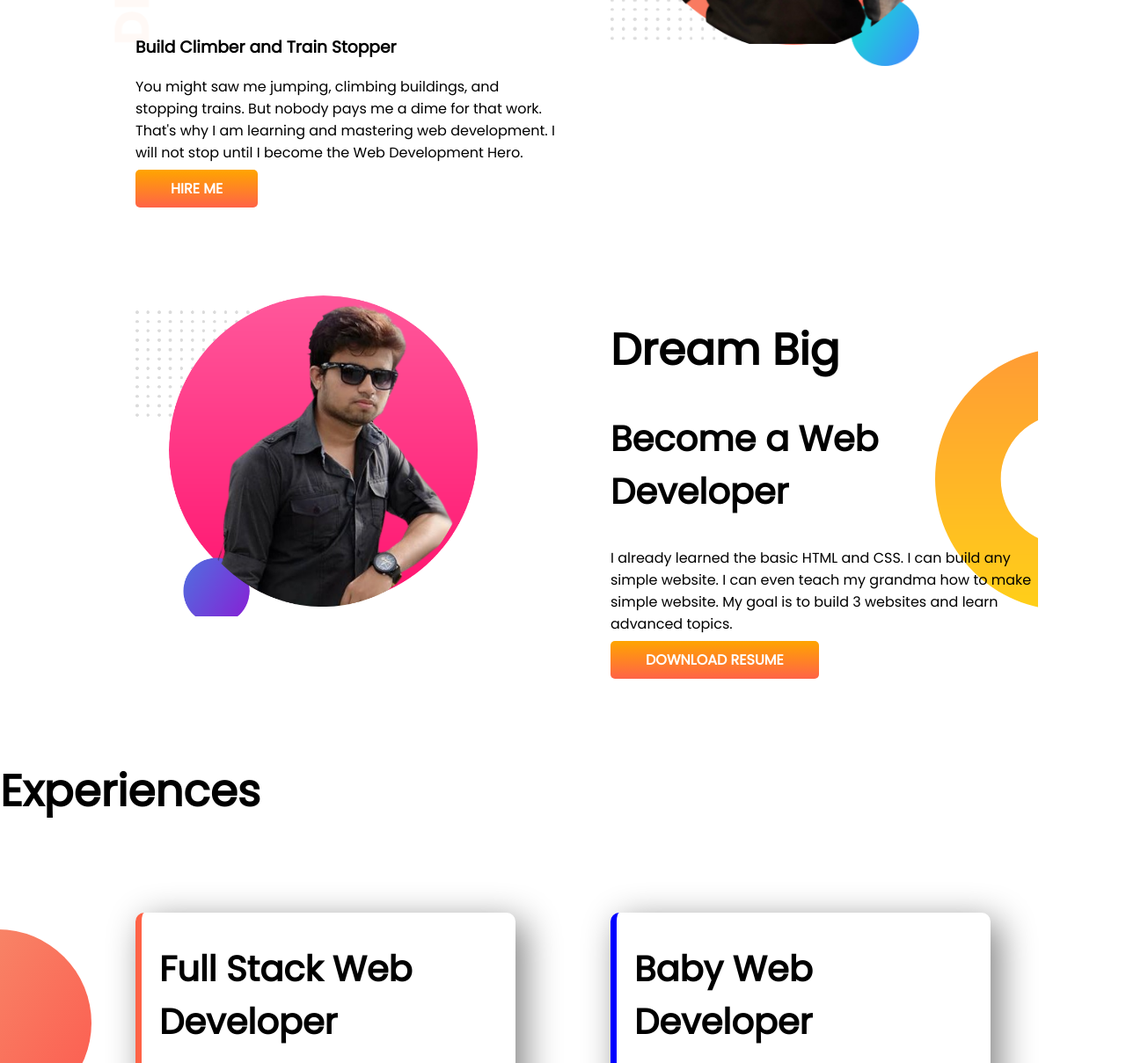
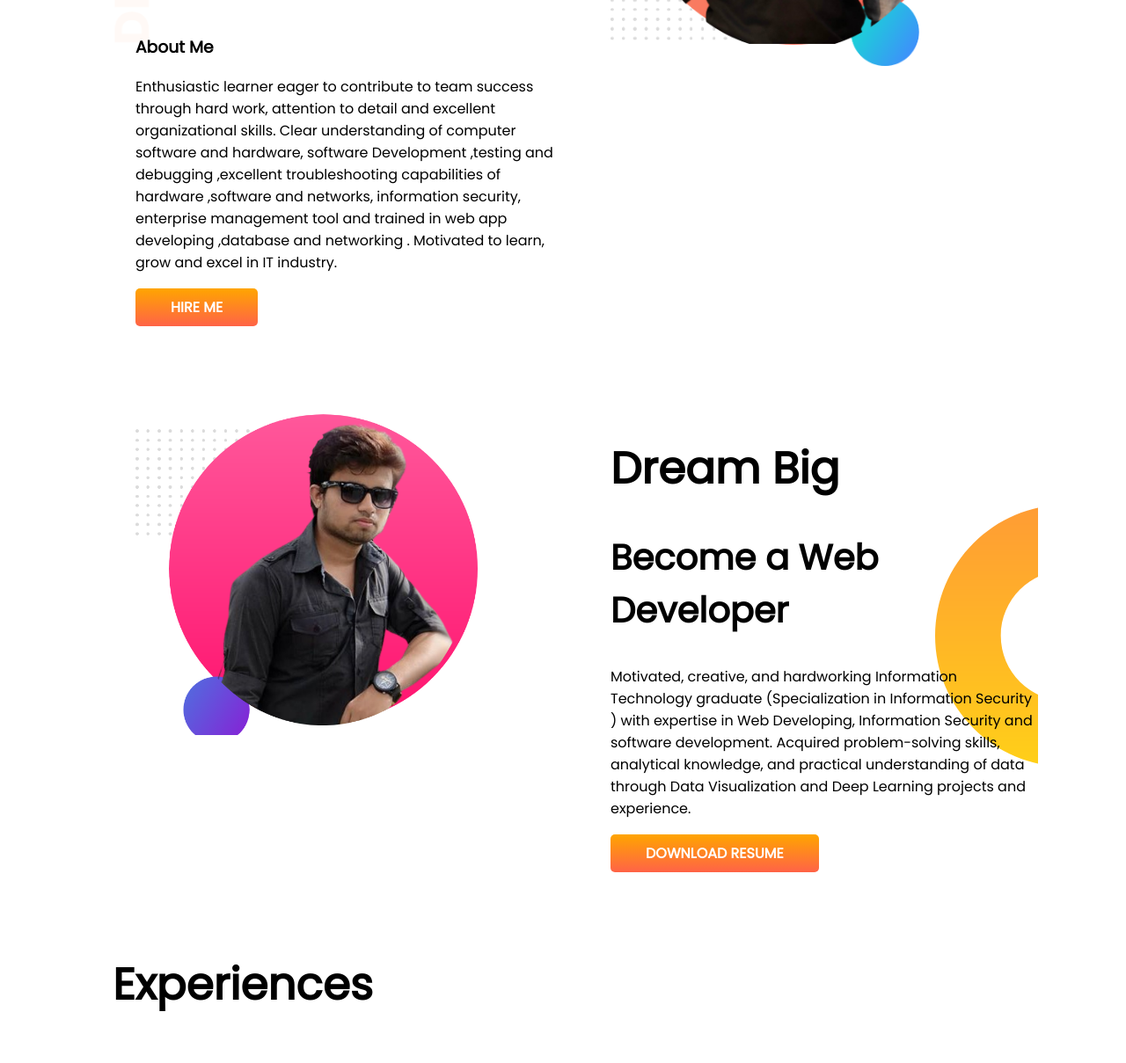
Before and after one commit to Nyth/developer-portfolio, a plain HTML site: page index.html in a window 1280 px wide. Shown: the part 411-1620 px from the top of the page at 88% size. Drawn offline with Linux system fonts and the light colour scheme.

Commit message:
Website final

```diff
--- a/index.html
+++ b/index.html
@@ -17,8 +17,8 @@
           <h1 ><span class="orange-color">Nayem Al Tareq</span> Portfolio!</h1>
 
 
-                         <h3>Build Climber and Train Stopper</h3>
-                         <p class="start">You might saw me jumping, climbing buildings, and stopping trains. But nobody pays me a dime for that work. That's why I am learning and mastering web development. I will not stop until I become the Web Development Hero.</p>
+                         <h3>About Me</h3>
+                         <p class="start">Enthusiastic learner eager to contribute to team success through hard work, attention to detail and excellent organizational skills. Clear understanding of computer software and hardware, software Development ,testing and debugging ,excellent troubleshooting capabilities of hardware ,software and networks, information security, enterprise management tool and trained in web app developing ,database and networking . Motivated to learn, grow and excel in IT industry.</p>
                          <a class="link-button" target="_blank" href="https://www.linkedin.com/in/nayem-al-tareq-8b32a4150/">HIRE ME</a>
               </div>
 
@@ -35,13 +35,14 @@
             <div class="half-width">
                   <h1>Dream Big</h1>
                   <h2>Become a Web Developer</h2>
-                  <p>I already learned the basic HTML and CSS. I can build any simple website. I can even teach my grandma how to make simple website. My goal is to build 3 websites and learn advanced topics.</p>
-                  <a class="link-button" target="_blank" href="">DOWNLOAD RESUME</a>
+                  <p class="dream">Motivated, creative, and hardworking Information Technology graduate (Specialization in Information Security ) with expertise in Web Developing, Information Security and software development. Acquired problem-solving skills, analytical knowledge, and practical understanding of data through Data Visualization  and Deep Learning projects and experience.
+                  </p>
+                  <a class="link-button" target="_blank" href="https://drive.google.com/file/d/1GMGR6bJkUgB8Pxiz7YiauE3ng5z2qZR6/view?usp=sharing">DOWNLOAD RESUME</a>
             </div>
       </div>
           </section>
       <section  class="experience-area">
-            <h1>Experiences</h1>
+            <h1 id="experience">Experiences</h1>
             <div class="flexible-container">
                   <div id="full-stack-developer" class="experience-item">
                         <h2>Full Stack Web Developer</h2>
@@ -52,7 +53,7 @@
                   <div id="baby-web-developer" class="experience-item">
                         <h2>Baby Web Developer</h2>
                         <h3 class="orange-color">2020-2021 | Programming Hero Learner</h3>
-                        <p>I am the master of HTML, CSS and Javascript. I know everything needed to make a website function, efficient. I didn't stop with the web. I went beyond with most popular Javascript framework called Vue JS. I even know the deployment, server and security. I will give you 100% web solution.</p>
+                        <p> I can build, integrate, test and support Web Applications for mobile and PC devices. I know how to take challenge and solve the given task quickly.</p>
 
                   </div>
           </div>
--- a/style.css
+++ b/style.css
@@ -62,7 +62,16 @@ h2{
 #baby-web-developer{
     border-left: 7px solid blue ;
 }
+#experience{
+    margin-left: 10%;
+}
 
 footer p{
     text-align: center;
 }
+.dream{
+    padding-bottom: 10px;
+}
+.start{
+    padding-bottom:10px;
+}
```
